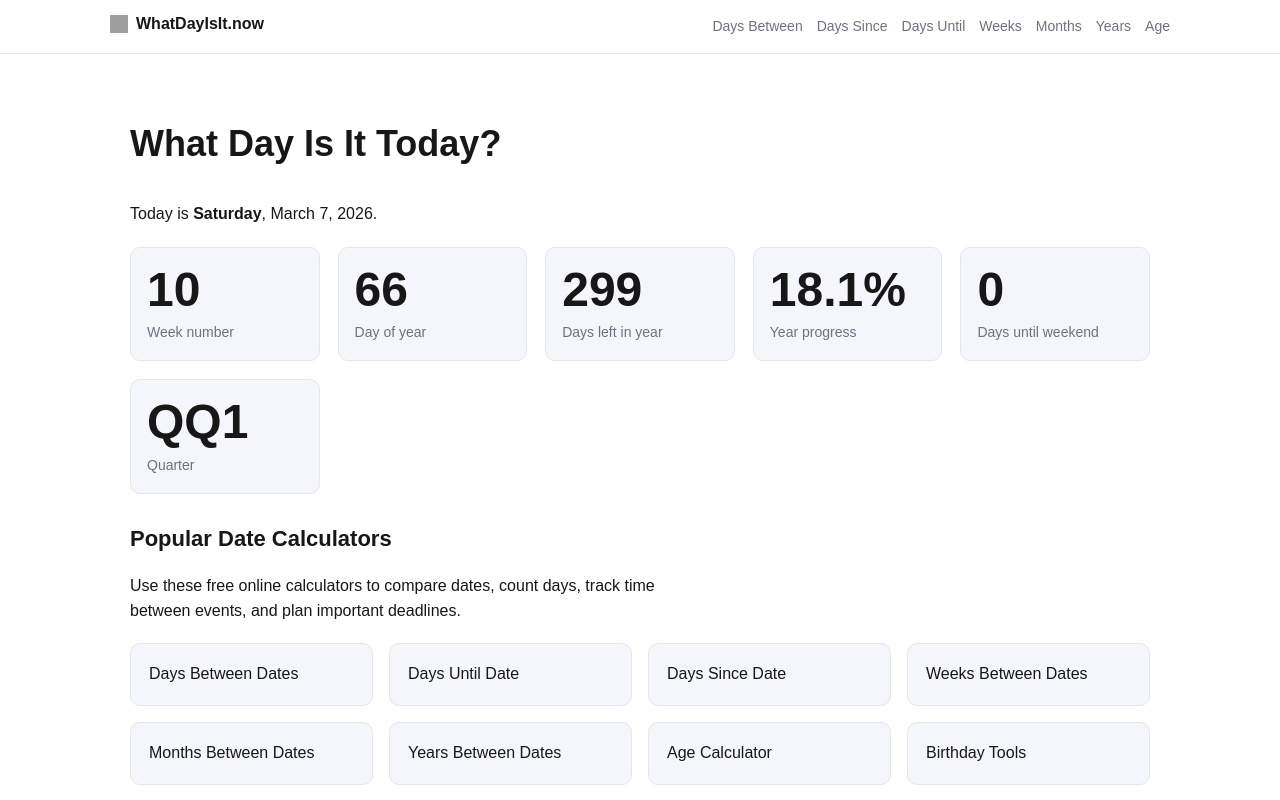
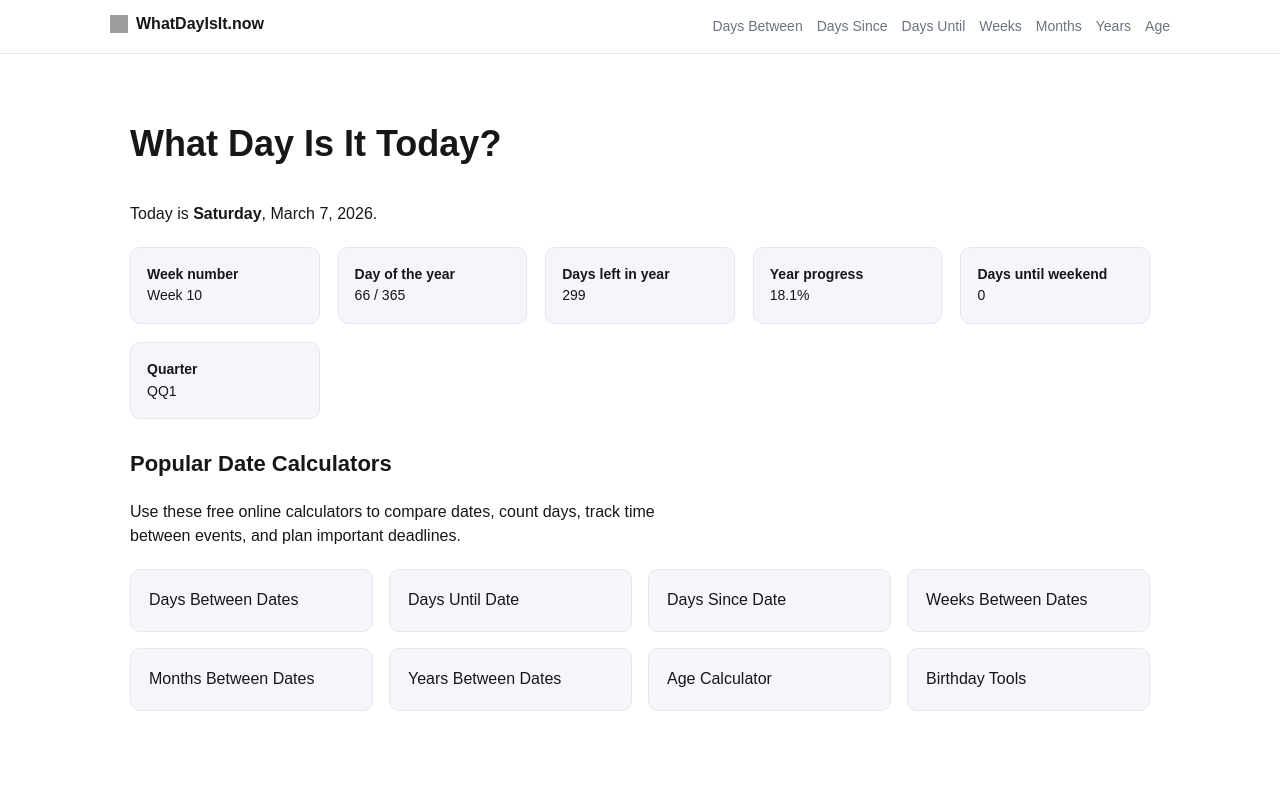
Before and after one commit to bosmeel/whatdayisit-now, a Next.js app: page / in a window 1280 px wide. Shown: the top 800 px of the page. Built offline with nearby package versions, Linux system fonts and the light colour scheme; grey boxes are pictures that could not be loaded.

Commit message:
UI: revert today dashboard to subtle cards

```diff
--- a/components/TodayDashboard.tsx
+++ b/components/TodayDashboard.tsx
@@ -42,33 +42,33 @@ export default function TodayDashboard() {
       <div className="today-grid">
 
         <div className="today-card">
-          <div className="result-number">{weekNumber}</div>
-          <div className="result-label">Week number</div>
+          <strong>Week number</strong>
+          <div>Week {weekNumber}</div>
         </div>
 
         <div className="today-card">
-          <div className="result-number">{dayOfYear}</div>
-          <div className="result-label">Day of year</div>
+          <strong>Day of the year</strong>
+          <div>{dayOfYear} / {totalDays}</div>
         </div>
 
         <div className="today-card">
-          <div className="result-number">{daysLeft}</div>
-          <div className="result-label">Days left in year</div>
+          <strong>Days left in year</strong>
+          <div>{daysLeft}</div>
         </div>
 
         <div className="today-card">
-          <div className="result-number">{yearProgress}%</div>
-          <div className="result-label">Year progress</div>
+          <strong>Year progress</strong>
+          <div>{yearProgress}%</div>
         </div>
 
         <div className="today-card">
-          <div className="result-number">{weekend}</div>
-          <div className="result-label">Days until weekend</div>
+          <strong>Days until weekend</strong>
+          <div>{weekend}</div>
         </div>
 
         <div className="today-card">
-          <div className="result-number">Q{quarter}</div>
-          <div className="result-label">Quarter</div>
+          <strong>Quarter</strong>
+          <div>Q{quarter}</div>
         </div>
 
       </div>
```
